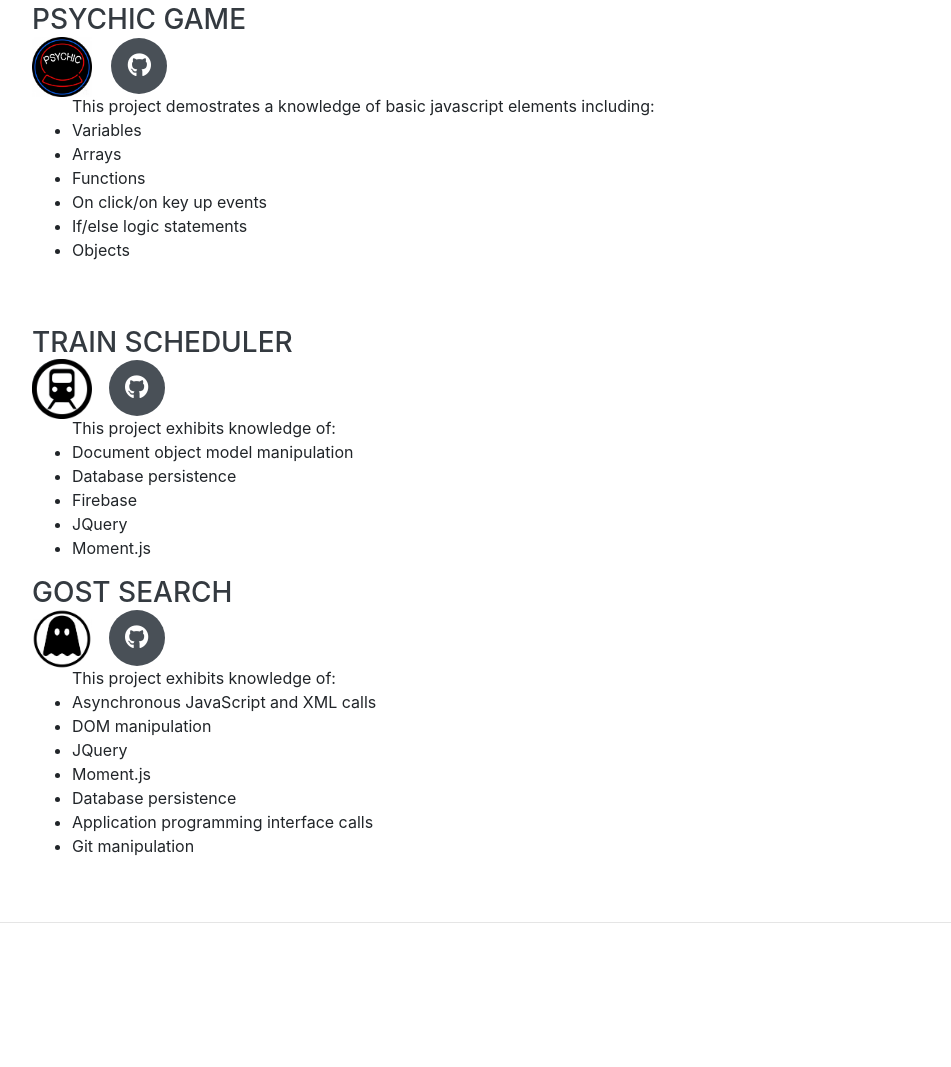
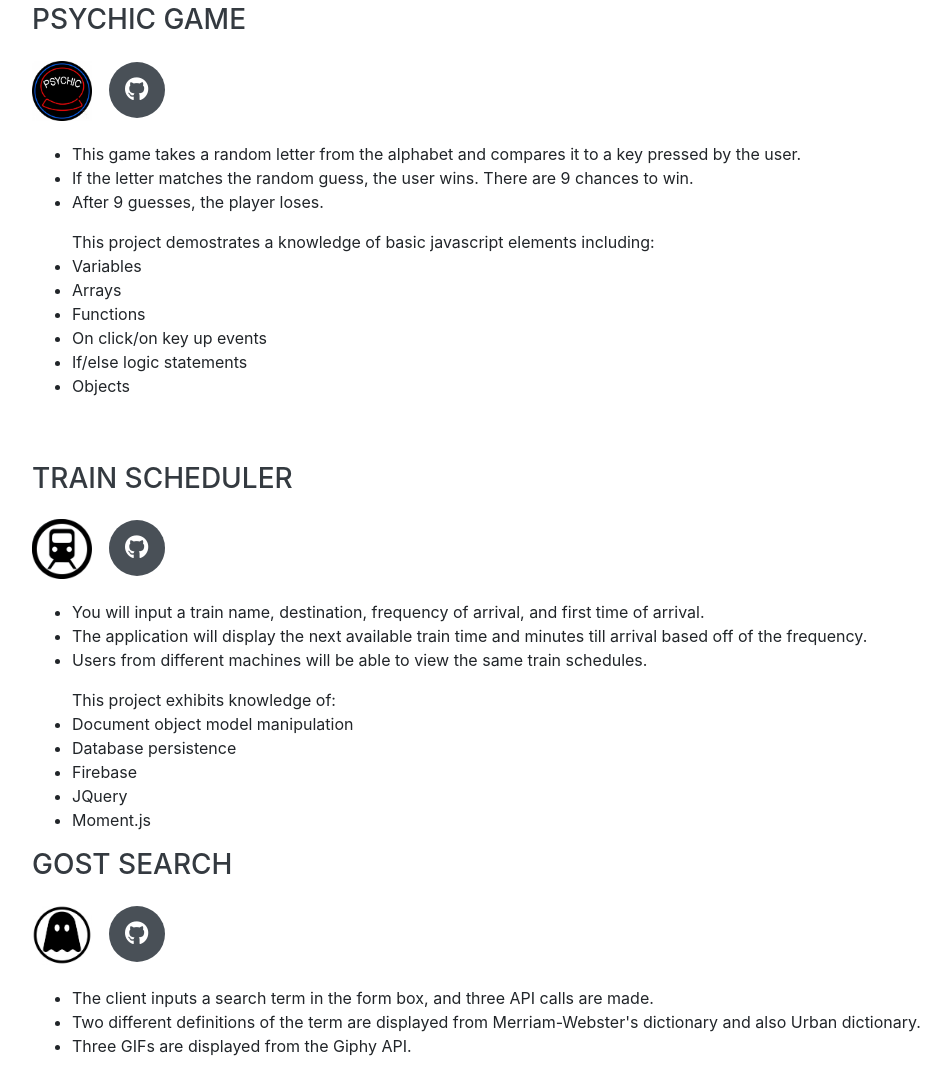
Before and after one commit to Dalantinow/Developer-Portfolio, a website with bundled scripts: page index.html in a window 1280 px wide. Shown: the part 1733-2800 px from the top of the page, without its empty margins (288-1239 px from the left). Built offline with nearby package versions, Linux system fonts and the light colour scheme; a web font is replaced by a local one.

Commit message:
cleaning some code

```diff
--- a/css/resume.css
+++ b/css/resume.css
@@ -180,7 +180,7 @@ section.resume-section .resume-item .resume-date {
 }
 
 .text-primary {
-  color:  #BD5D38 !important;
+  color:  rgb(53, 99, 71) !important;
 }
 
 a {
--- a/index.html
+++ b/index.html
@@ -78,6 +78,8 @@
                         <i class="fab fa-github"></i>
                     </a>
                 </div>
+                <br>
+                <div class="subheading mb-5"><a href="img/Bartending Resume.docx.pdf">Resume PDF</a></div>
             </div>
         </section>
 
@@ -110,7 +112,7 @@
                         <span class="text-primary">September 2012 - Present</span>
                     </div>
                 </div>
-                <div class="subheading mb-5"><a href="img/Bartending Resume.docx.pdf">Resume PDF</a></div>
+
             </div>
 
         </section>
@@ -123,14 +125,20 @@
 
                 <div class="resume-item d-flex flex-column flex-md-row justify-content-between mb-5">
                     <div class="resume-content">
-                        <h3 class="mb-0">Psychic Game
+                        <h3 class="mb-0">Psychic Game</h3>
+                        <br>
                             <div class="social-icons">
                                 <a href="https://dalantinow.github.io/Psychic-game/"><img src="img/psychic.jpg"
                                         height="60px" width="60px" alt="Psychic Game"></a>
                                 <a href="https://github.com/Dalantinow/Psychic-game/">
                                     <i class="fab fa-github"></i></a>
                             </div>
-                        </h3>
+                            <br>
+                        <ul>
+                            <li>This game takes a random letter from the alphabet and compares it to a key pressed by the user.</li>
+                            <li>If the letter matches the random guess, the user wins. There are 9 chances to win.</li>
+                            <li>After 9 guesses, the player loses. </li>
+                        </ul>
                         <ul>This project demostrates a knowledge of basic javascript elements including:
                             <li>Variables</li>
                             <li>Arrays</li>
@@ -145,12 +153,19 @@
                 <div class="resume-item d-flex flex-column flex-md-row justify-content-between">
                     <div class="resume-content">
                         <h3 class="mb-0">Train Scheduler</h3>
+                        <br>
                         <div class="social-icons">
                             <a href="https://dalantinow.github.io/Train-Scheduler/"><img src="img/trainguy.png"
                                     height="60px" width="60px" alt="Train Scheduler"></a>
                             <a href="https://github.com/Dalantinow/Train-Scheduler/">
                                 <i class="fab fa-github"></i></a>
                         </div>
+                        <br>
+                        <ul>
+                            <li>You will input a train name, destination, frequency of arrival, and first time of arrival.</li>
+                            <li>The application will display the next available train time and minutes till arrival based off of the frequency.</li>
+                            <li> Users from different machines will be able to view the same train schedules.</li>
+                        </ul>
                         <ul>This project exhibits knowledge of:
                             <li>Document object model manipulation</li>
                             <li>Database persistence</li>
@@ -164,11 +179,18 @@
                 <div class="resume-item d-flex flex-column flex-md-row justify-content-between">
                     <div class="resume-content">
                         <h3 class="mb-0">Gost Search</h3>
+                        <br>
                         <div class="social-icons">
                             <a href="https://mandoproduction.github.io/ProjectOne/"><img src="img/ghost.jpg"
                                     height="60px" width="60px" alt="Project One"></a>
                             <a href="https://github.com/mandoproduction/ProjectOne/"><i class="fab fa-github"></i></a>
                         </div>
+                        <br>
+                        <ul>
+                            <li>The client inputs a search term in the form box, and three API calls are made.</li>
+                            <li>Two different definitions of the term are displayed from Merriam-Webster's dictionary and also Urban dictionary.</li>
+                            <li>Three GIFs are displayed from the Giphy API.</li>
+                        </ul>
                         <ul>This project exhibits knowledge of:
                             <li>Asynchronous JavaScript and XML calls</li>
                             <li>DOM manipulation</li>
```
